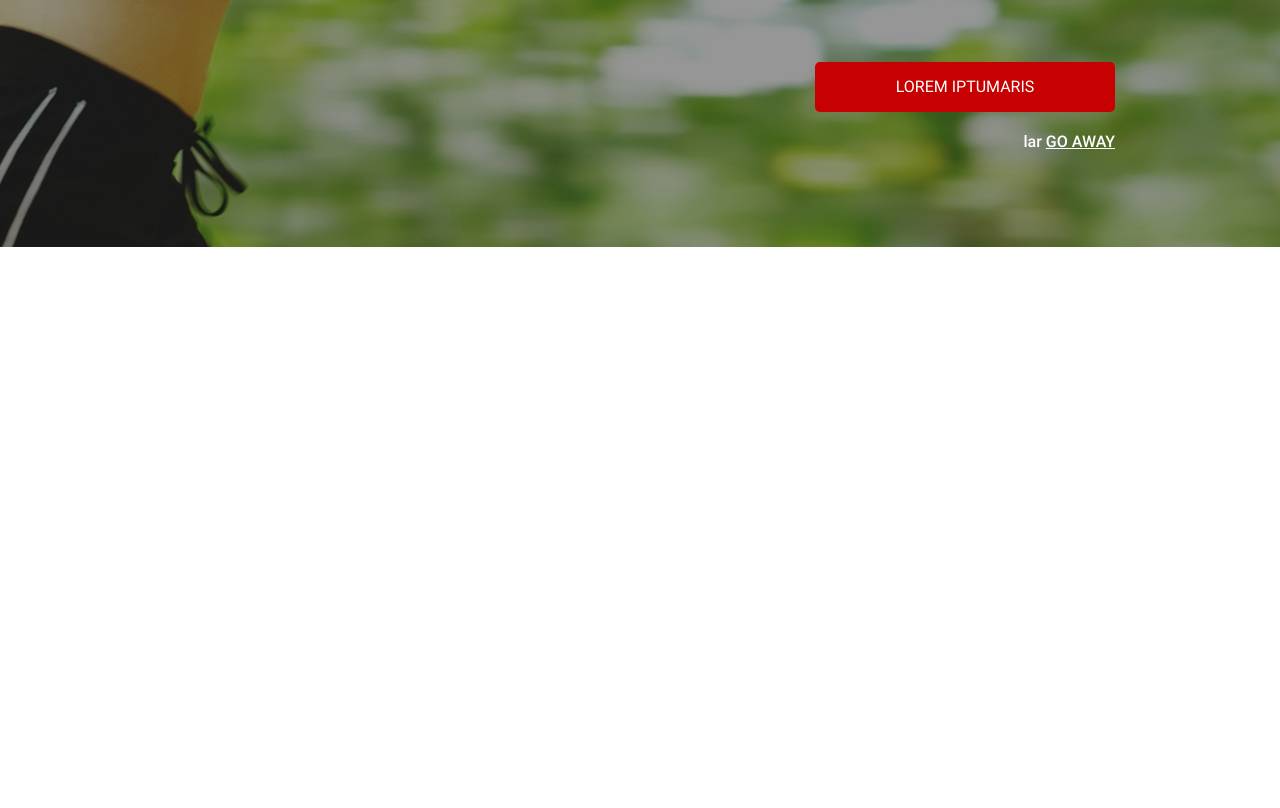
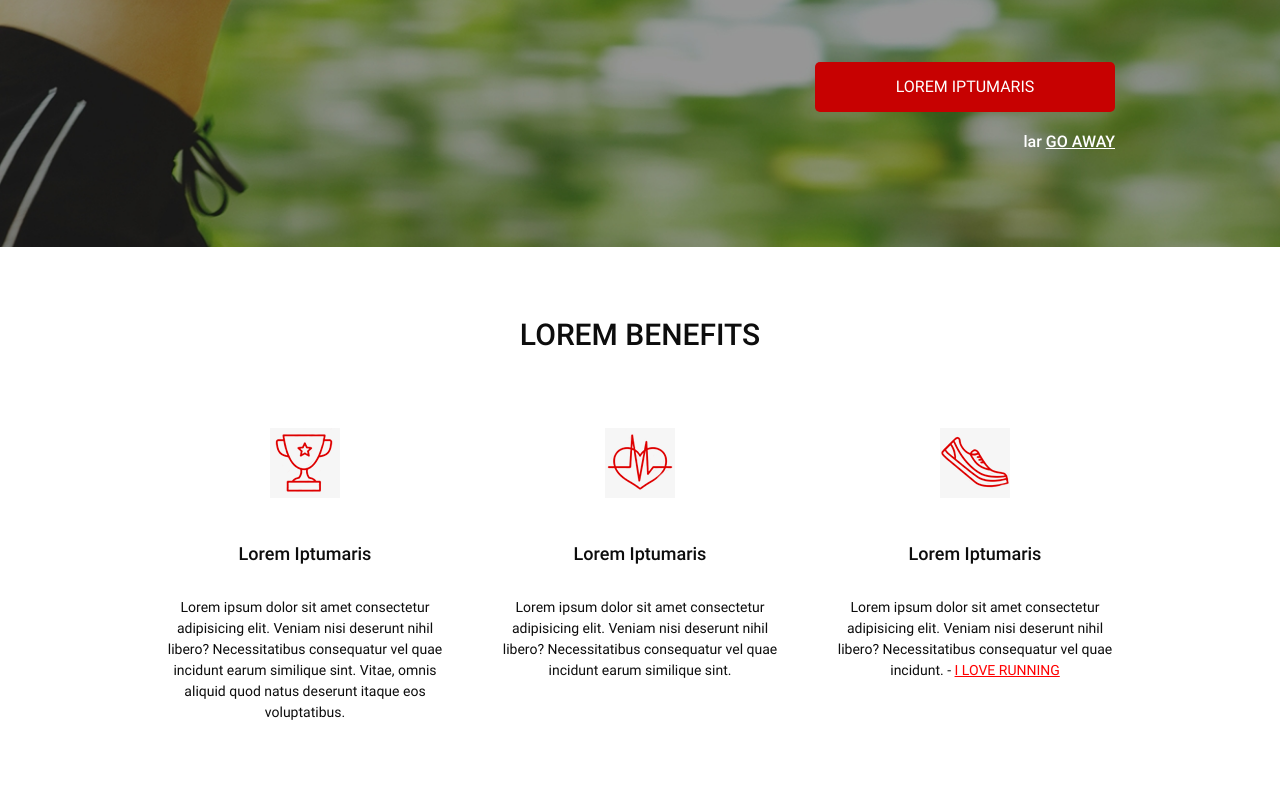
Before and after one commit to wilfridterry/RunSmart, a website: page src/index.html in a window 1280 px wide. Shown: the part 426-1234 px from the top of the page. Before the commit the page ends 800 px from the top, so only its background shows below. Drawn offline with Linux system fonts and the light colour scheme.

Commit message:
Styled the benefits section

```diff
--- a/gulpfile.js
+++ b/gulpfile.js
@@ -28,7 +28,7 @@ gulp.task('styles', () => {
 
 gulp.task('watch', () => {
     gulp.watch("src/sass/**/*.+(scss|sass)", gulp.parallel('styles'));
-    gulp.watch('*.html').on("change", browserSync.reload);
+    gulp.watch('src/*.html').on("change", browserSync.reload);
 });
 
 gulp.task('default', gulp.parallel('watch', 'server', 'styles'));
--- a/src/index.html
+++ b/src/index.html
@@ -55,5 +55,35 @@
             </div>
         </div>
     </div>
+    <div class="benefits">
+        <div class="container">
+            <h2 class="benefits__header">Lorem Benefits</h2>
+
+            <div class="benefits__items">
+                <div class="benefits__item">
+                    <img class="benefits__icon" src="icons/advantages/cup.png" alt="Cup">
+                    <div class="benefits__subheader">Lorem Iptumaris</div>
+                    <div class="benefits__descr">Lorem ipsum dolor sit amet consectetur adipisicing elit.
+                        Veniam nisi deserunt nihil libero? Necessitatibus consequatur vel quae
+                        incidunt earum similique sint.
+                        Vitae, omnis aliquid quod natus deserunt itaque eos voluptatibus.</div>
+                </div>
+                <div class="benefits__item">
+                    <img class="benefits__icon" src="icons/advantages/heart.png" alt="Heart">
+                    <div class="benefits__subheader">Lorem Iptumaris</div>
+                    <div class="benefits__descr">Lorem ipsum dolor sit amet consectetur adipisicing elit.
+                        Veniam nisi deserunt nihil libero? Necessitatibus consequatur vel quae
+                        incidunt earum similique sint.</div>
+                </div>
+                <div class="benefits__item">
+                    <img class="benefits__icon" src="icons/advantages/shoe.png" alt="Shoe">
+                    <div class="benefits__subheader">Lorem Iptumaris</div>
+                    <div class="benefits__descr">Lorem ipsum dolor sit amet consectetur adipisicing elit.
+                        Veniam nisi deserunt nihil libero? Necessitatibus consequatur vel quae
+                        incidunt. - <a class="benefits__anchor" href="">I LOVE RUNNING</a></div>
+                </div>
+            </div>
+        </div>
+    </div>
 </body>
 </html>
--- /dev/null
+++ b/src/sass/blocks/benefits/benefits.scss
@@ -0,0 +1,42 @@
+.benefits {
+    min-height: 475px;
+    padding: 70px 0 85px 0;
+    &__header {
+        font-size: 30px;
+        color: #0d0d0d;
+        text-align: center;
+        text-transform: uppercase;
+    }
+    &__items {
+        display: flex;
+        justify-content: space-between;
+        margin-top: 75px;
+    }
+    &__item {
+        width: 280px;
+    }
+    &__icon {
+        display: block;
+        margin: 0 auto;
+    }
+    &__subheader {
+        margin-top: 42px;
+        font-size: 18px;
+        color: #0d0d0d;
+        text-align: center;
+        font-weight: 500;
+    }
+    &__descr {
+        margin-top: 30px;
+        font-size: 14px;
+        color: #0d0d0d;
+        text-align: center;
+    }
+    &__anchor {
+        text-transform: uppercase;
+        color: red;
+        &:hover {
+            color: red;
+        }
+    }
+}
--- a/src/sass/style.scss
+++ b/src/sass/style.scss
@@ -14,3 +14,4 @@
 @import "blocks/promo/promo";
 @import "blocks/header/header";
 @import "blocks/button/button";
+@import "blocks/benefits/benefits";
```
Also changed, not shown: src/css/style.min.css.
